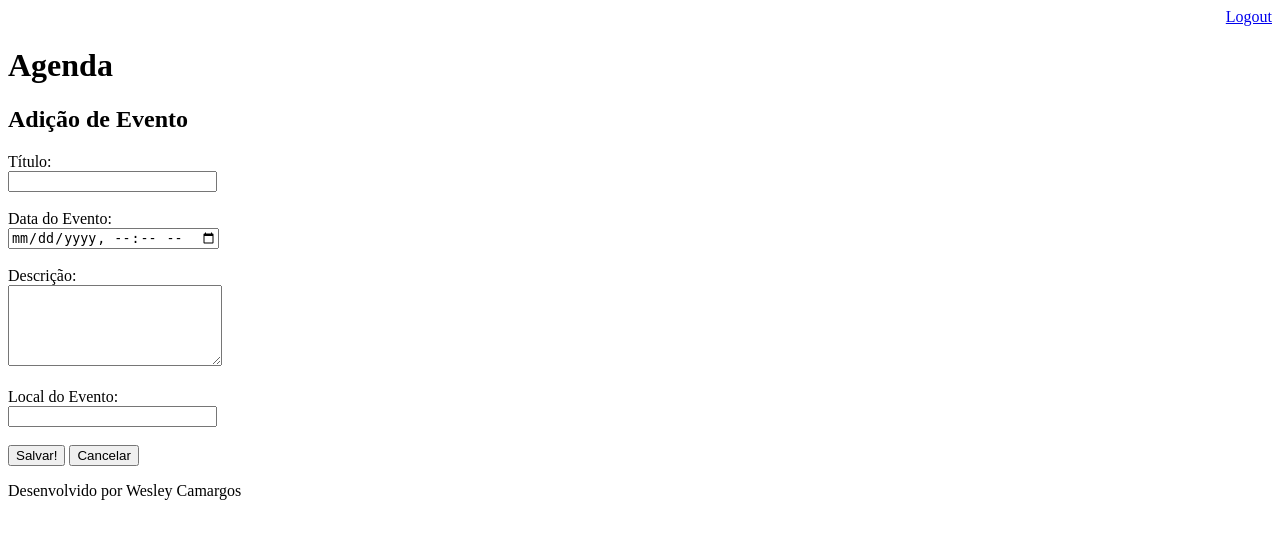
After one commit to wesleycp4/agenda, a Django app: page /agenda/evento/ in a window 1280 px wide. The commit adds this page. Shown: the top 539 px of the page. Run offline with Django 3.2, Linux system fonts and the light colour scheme; the visitor is signed in with stand-in values (Sample User, id 1).

Commit message:
Incluido template para adicionar evento. Melhorias no código.

```diff
--- a/agenda/urls.py
+++ b/agenda/urls.py
@@ -24,8 +24,11 @@ urlpatterns = [
     path('login/submit', views.submit_login_user),
     path('', RedirectView.as_view(url='/agenda')),
     path('agenda/', views.lista_eventos_usuario),
-    path('eventos/<titulo_evento>/', views.eventos),
-    path('agenda/<int:id>/', views.lista_evento_id),
+    path('agenda/evento/', views.add_evento),
+    path('agenda/evento/submit', views.submit_add_evento),
     path('logout/', views.logout_user),
-    #path('agendaall/', views.lista_todos_eventos),
+    # Rotas feitas no inicio...
+    # path('eventos/<titulo_evento>/', views.eventos),
+    # path('agenda/<int:id>/', views.lista_evento_id),
+    # path('agendaall/', views.lista_todos_eventos),
 ]
--- a/core/views.py
+++ b/core/views.py
@@ -19,7 +19,7 @@ def submit_login_user(request):
             login(request, usuario)
             return redirect('/')
         else:
-            messages.error(request,"Usuário ou senha inválido! ")
+            messages.error(request, "Usuário ou senha inválido! ")
     return redirect('/')
 
 
@@ -29,28 +29,50 @@ def logout_user(request):
 
 
 @login_required(login_url='/login/')
-def eventos(request, titulo_evento):
-    obj_evento = Evento.objects.get(titulo=titulo_evento)
-    return HttpResponse('Nome do Evento: {}<br>Local: {}'.format(obj_evento.titulo, obj_evento.local))
-
-
-@login_required(login_url='/login/')
-def lista_evento_id(request, id):
-    evento = Evento.objects.get(id=id)
-    dados = {'evento': evento}
-    return render(request, 'agenda.html', dados)
-
-
-@login_required(login_url='/login/')
-def lista_todos_eventos(request):
-    evento = Evento.objects.all()
+def lista_eventos_usuario(request):
+    usuario = request.user
+    evento = Evento.objects.filter(usuario=usuario)
     dados = {'eventos': evento}
     return render(request, 'agenda.html', dados)
 
 
 @login_required(login_url='/login/')
-def lista_eventos_usuario(request):
-    usuario = request.user
-    evento = Evento.objects.filter(usuario=usuario)
-    dados = {'eventos': evento}
-    return render(request, 'agenda.html', dados)
+def add_evento(request):
+    return render(request, 'evento.html')
+
+
+@login_required(login_url='/login/')
+def submit_add_evento(request):
+    if request.POST:
+        titulo = request.POST.get('titulo')
+        desc = request.POST.get('descricao')
+        data_evento = request.POST.get('data_evento')
+        local = request.POST.get('local')
+        usuario = request.user
+        Evento.objects.create(titulo=titulo,
+                              descricao=desc,
+                              data_evento=data_evento,
+                              local=local,
+                              usuario=usuario)
+    return redirect('/')
+
+
+# Eventos desabilitados
+# @login_required(login_url='/login/')
+# def eventos(request, titulo_evento):
+#    obj_evento = Evento.objects.get(titulo=titulo_evento)
+#    return HttpResponse('Nome do Evento: {}<br>Local: {}'.format(obj_evento.titulo, obj_evento.local))
+
+
+# @login_required(login_url='/login/')
+# def lista_evento_id(request, id):
+#    evento = Evento.objects.get(id=id)
+#    dados = {'evento': evento}
+#    return render(request, 'agenda.html', dados)
+
+
+# @login_required(login_url='/login/')
+# def lista_todos_eventos(request):
+#    evento = Evento.objects.all()
+#    dados = {'eventos': evento}
+#    return render(request, 'agenda.html', dados)
--- /dev/null
+++ b/templates/evento.html
@@ -0,0 +1,34 @@
+{% extends "model-page.html" %}
+
+{% block content %}
+
+<h2>Adição de Evento</h2>
+
+<form action="submit" method="POST">{% csrf_token %}
+    <label>Título:</label>
+    <br>
+    <input type="text" name="titulo" size="23" required>
+    <br><br>
+
+    <label>Data do Evento:</label>
+    <br>
+    <input type="datetime-local" name="data_evento"  required>
+    <br><br>
+
+    <label>Descrição:</label>
+    <br>
+    <textarea name="descricao" rows="5" cols="24"></textarea>
+    <br><br>
+
+    <label>Local do Evento:</label>
+    <br>
+    <input type="text" name="local" size="23">
+    <br><br>
+
+    <button type="submit">Salvar!</button>
+    <a href="/">
+        <button type="button">Cancelar</button>
+    </a>
+
+</form>
+{% endblock %}
--- a/templates/login.html
+++ b/templates/login.html
@@ -20,7 +20,9 @@
 </form>
 
 {% for message in messages %}
-        <strong>Falha no login! </strong> {{ message }}
+<br>
+<p style="color:red"><strong>Falha no login! </strong></p>
+{{ message }}
 {% endfor %}
 
 </body>
--- a/templates/model-header.html
+++ b/templates/model-header.html
@@ -1,6 +1,6 @@
 
 <meta charset="UTF-8">
-<title>Agenda</title>
+<title>Agenda de {{ user.username }}</title>
 <div align="right">
     <a href="/logout">Logout</a>
 </div>
```
Also changed, not shown: templates/agenda.html (+13 -7 lines), 1 other file. Lines whose indentation alone changed are shown as unchanged.
